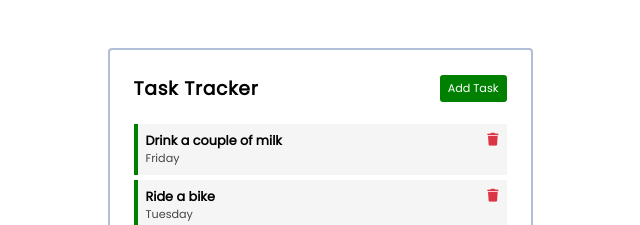
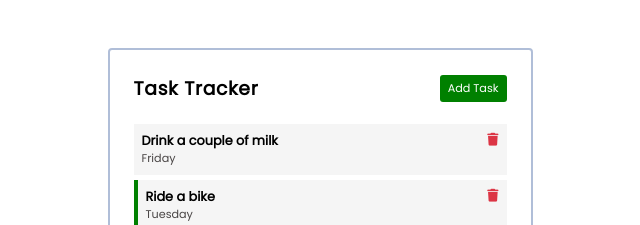
Before and after one commit to fahriakbaba/Vue-Task-Tracker, a Vue app: page / in a window 1280 px wide. Shown: the top 225 px of the page, without its empty margins (320-960 px from the left). Built offline with nearby package versions, Linux system fonts and the light colour scheme.

Commit message:
added border-left class to bind class in element tag

```diff
--- a/src/App.vue
+++ b/src/App.vue
@@ -20,7 +20,7 @@ export default {
       todos: [
         { id: 1, title: "Drink a couple of  milk", day: "Friday", isDone: false },
         { id: 2, title: "Ride a bike", day: "Tuesday", isDone: true },
-        { id: 3, title: "Go shopping", day: "Monday", isDone: false }
+        { id: 3, title: "Go shopping", day: "Monday", isDone: true }
       ],
       showTask: true,
     }
--- a/src/components/Task.vue
+++ b/src/components/Task.vue
@@ -1,10 +1,10 @@
 <template>
-    <li class="border-left">
+    <div :class="`${todo.isDone && 'border-left'}`">
         <h5>{{ todo.title }}
             <i class="fa-solid fa-trash icon" v-on:click="$emit('delete-task', todo.id)"></i>
         </h5>
         <p>{{ todo.day }}</p>
-    </li>
+    </div>
 </template>
 
 <script>
@@ -20,13 +20,13 @@ export default {
 </script>
 
 <style scoped>
-li {
+div{
     margin: .3rem 0;
     background-color: whitesmoke;
     padding: .5rem;
 }
 
-li h5 {
+div h5 {
     font-size: .8rem;
     font-weight: 600;
     display: flex;
@@ -34,7 +34,7 @@ li h5 {
     align-items: center;
 }
 
-li p {
+div p {
     font-size: .7rem;
     color: rgb(73, 69, 69);
 }
```
